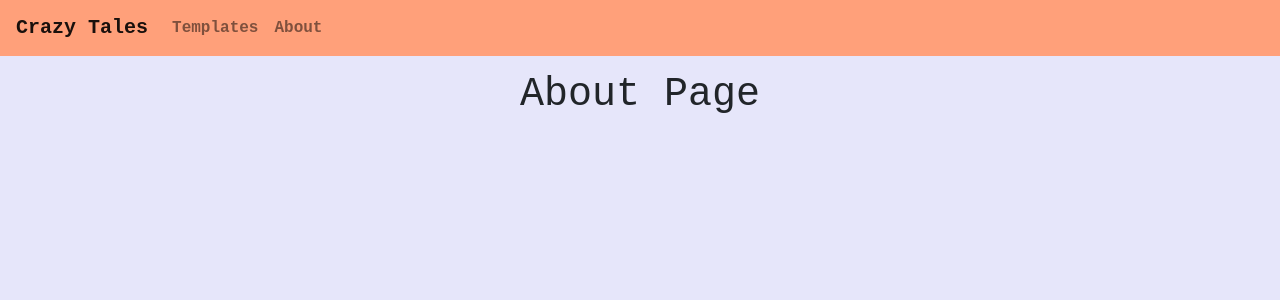
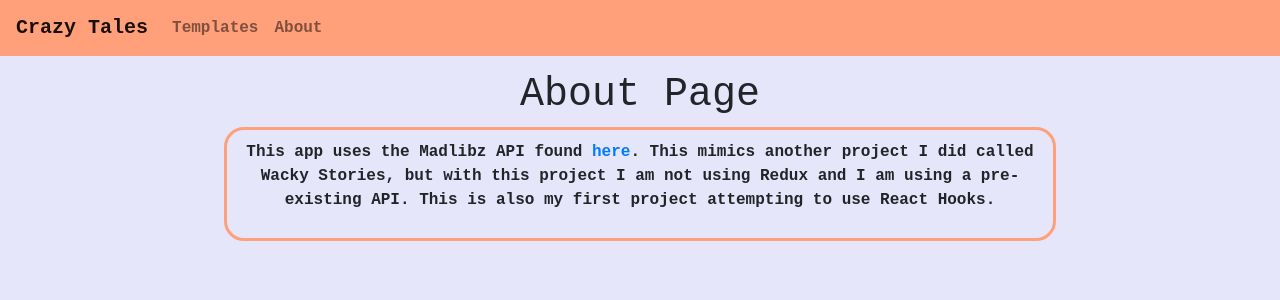
Before and after one commit to adavisson/crazy-tales, a React (Create React App) app: page /about in a window 1280 px wide. Shown: the top 300 px of the page. Built offline with nearby package versions, Linux system fonts and the light colour scheme.

Commit message:
Updated About page

```diff
--- a/src/components/About.js
+++ b/src/components/About.js
@@ -2,7 +2,12 @@ import React from 'react';
 
 const About = () => {
   return (
-    <h1>About Page</h1>
+    <>
+      <h1>About Page</h1>
+      <div className="story">
+        <p>This app uses the Madlibz API found <a target="_blank" href="https://madlibz.herokuapp.com/api">here</a>. This mimics another project I did called Wacky Stories, but with this project I am not using Redux and I am using a pre-existing API. This is also my first project attempting to use React Hooks.</p>
+      </div>
+    </>
   );
 }
 
```
